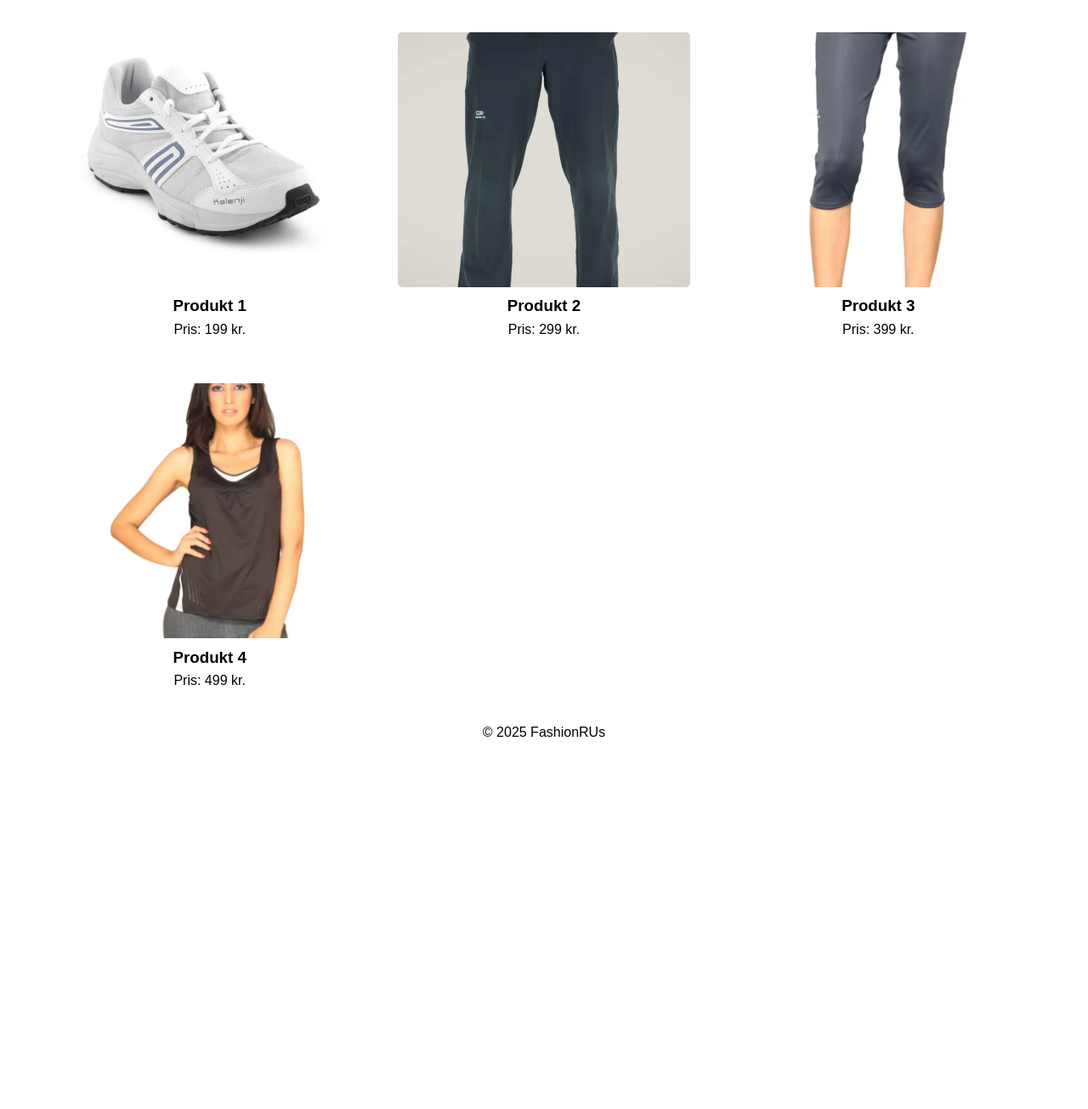
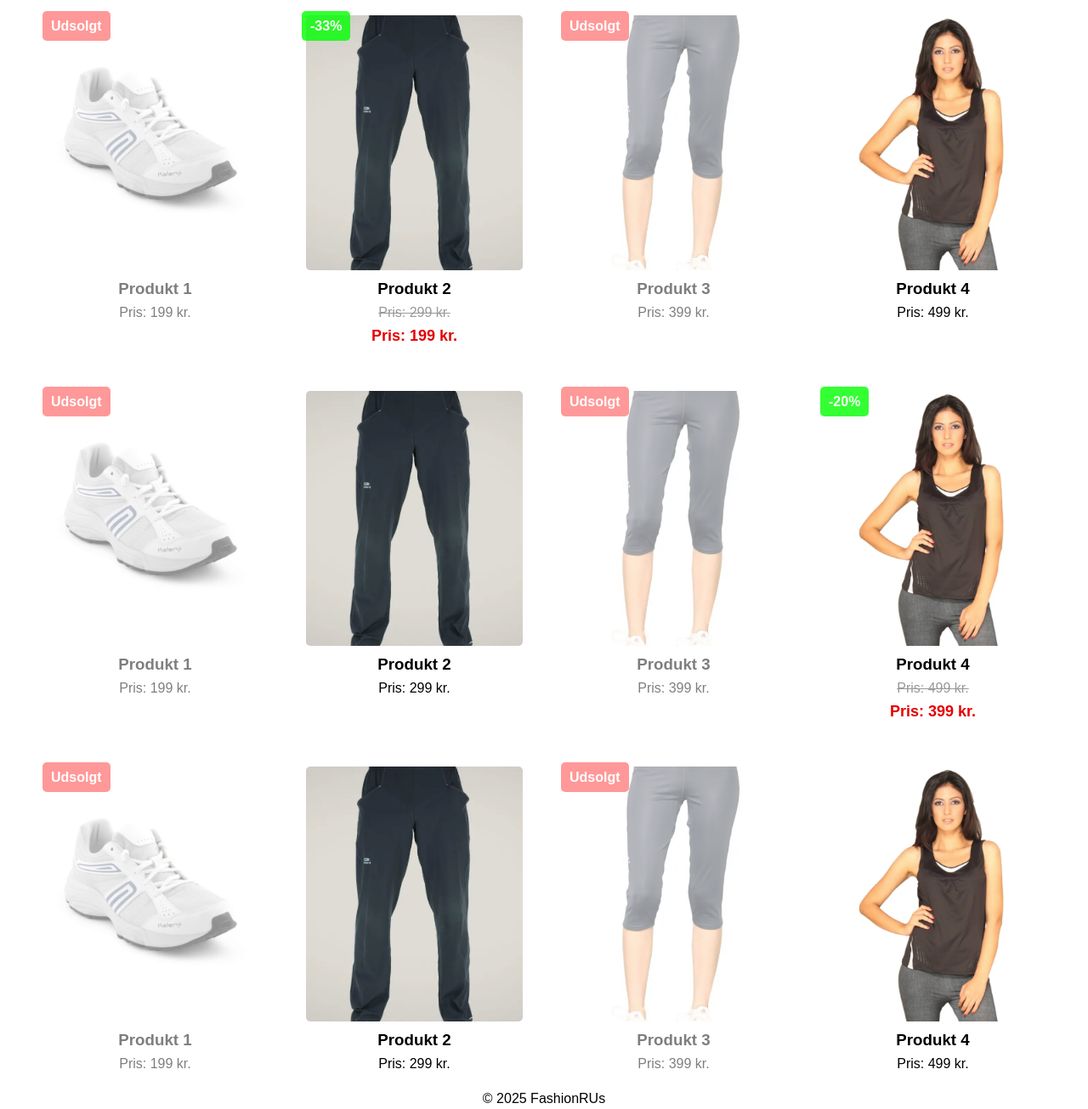
Before and after one commit to ZOEE-max/StatiskSite, a plain HTML site: page site/produktliste.html in a window 1280 px wide. Shown: the part 155-1460 px from the top of the page at 85% size. Before the commit the page ends 1030 px from the top, so only its background shows below. Drawn offline with Linux system fonts and the light colour scheme.

Commit message:
produktliste

```diff
--- a/css/style.css
+++ b/css/style.css
@@ -83,21 +83,24 @@ body {
 
 
 .product_list_container {
-    display: grid;
-    grid-template-columns: repeat(auto-fit, minmax(300px, 1fr));
+    display: flex;
+    flex-wrap: wrap;
+    justify-content: center;
     gap: 20px;
-    padding: 20px;
     max-width: 1200px;
     margin: auto;
 }
+/* _________________________________ */
 
-/* Styling af produktkort */
 .product_card {
+    flex: 1 1 calc(25% - 20px);
     text-decoration: none;
     color: black;
     padding: 15px;
     text-align: center;
     transition: transform 0.2s, box-shadow 0.3s;
+    max-width: 300px;
+    position: relative;
 }
 
 .product_card img {
@@ -106,7 +109,63 @@ body {
     object-fit: cover;
     border-radius: 5px;
 }
+
 .product_card:hover {
     transform: scale(1.05);
     box-shadow: 0px 4px 10px rgba(0, 0, 0, 0.2);
 }
+.product_card.out-of-stock {
+    opacity: 0.5;  /* Gør produktet lidt gennemsigtigt */
+    pointer-events: none;  /* Forhindrer klik på udsolgte produkter */
+}
+
+.product_card.out-of-stock::after {
+    content: "Udsolgt";
+    position: absolute;
+    top: 10px;
+    left: 10px;
+    background-color: rgba(255, 0, 0, 0.8);
+    color: white;
+    padding: 5px 10px;
+    font-size: 16px;
+    font-weight: bold;
+    border-radius: 5px;
+    z-index: 10;
+}
+.product_card .original-price {
+    text-decoration: line-through;
+    color: #999;
+    font-size: 16px;
+}
+
+.product_card .discounted-price {
+    color: #e60000;
+    font-size: 18px;
+    font-weight: bold;
+}
+
+.product_card .discount-tag {
+    position: absolute;
+    top: 10px;
+    left: 10px;
+    background-color: rgba(0, 255, 0, 0.8);
+    color: white;
+    padding: 5px 10px;
+    font-size: 16px;
+    font-weight: bold;
+    border-radius: 5px;
+    text-transform: uppercase;
+    z-index: 10;  /
+}
+
+@media (max-width: 1024px) {
+    .product_card {
+        flex: 1 1 calc(50% - 20px);
+    }
+}
+
+@media (max-width: 600px) {
+    .product_card {
+        flex: 1 1 100%;
+    }
+}
--- a/site/produktliste.html
+++ b/site/produktliste.html
@@ -16,24 +16,70 @@
     <main>
         <h2>Produkter</h2>
         <div class="product_list_container">
-            <a href="product.html?id=1" class="product_card">
+
+            <a href="product.html?id=1" class="product_card out-of-stock">
                 <img src="../img/product1.png" alt="Produkt 1">
                 <h3>Produkt 1</h3>
                 <p>Pris: 199 kr.</p>
             </a>
+            <a href="product.html?id=2" class="product_card">
+                <img src="../img/product2.png" alt="Produkt 2">
+                <h3>Produkt 2</h3>
+                <p class="original-price">Pris: 299 kr.</p>
+    <p class="discounted-price">Pris: 199 kr.</p>
+    <span class="discount-tag">-33%</span>
+            </a>
+            <a href="product.html?id=3" class="product_card out-of-stock">
+                <img src="../img/product3.png" alt="Produkt 3">
+                <h3>Produkt 3</h3>
+                <p>Pris: 399 kr.</p>
+            </a>
+            <a href="product.html?id=4" class="product_card">
+                <img src="../img/product4.png" alt="Produkt 4">
+                <h3>Produkt 4</h3>
+                <p>Pris: 499 kr.</p>
+            </a>
 
+            <!-- Samme produkter gentaget igen -->
+            <a href="product.html?id=1" class="product_card out-of-stock">
+                <img src="../img/product1.png" alt="Produkt 1">
+                <h3>Produkt 1</h3>
+                <p>Pris: 199 kr.</p>
+            </a>
             <a href="product.html?id=2" class="product_card">
                 <img src="../img/product2.png" alt="Produkt 2">
                 <h3>Produkt 2</h3>
                 <p>Pris: 299 kr.</p>
             </a>
-
-            <a href="product.html?id=3" class="product_card">
+            <a href="product.html?id=3" class="product_card out-of-stock">
                 <img src="../img/product3.png" alt="Produkt 3">
                 <h3>Produkt 3</h3>
                 <p>Pris: 399 kr.</p>
             </a>
+            <a href="product.html?id=4" class="product_card">
+                <img src="../img/product4.png" alt="Produkt 4">
+                <h3>Produkt 4</h3>
+                <p class="original-price">Pris: 499 kr.</p>
+                <p class="discounted-price">Pris: 399 kr.</p>
+                <span class="discount-tag">-20%</span>
+            </a>
 
+          <!-- Samme produkter gentaget igen -->
+            <a href="product.html?id=1" class="product_card out-of-stock">
+                <img src="../img/product1.png" alt="Produkt 1">
+                <h3>Produkt 1</h3>
+                <p>Pris: 199 kr.</p>
+            </a>
+            <a href="product.html?id=2" class="product_card">
+                <img src="../img/product2.png" alt="Produkt 2">
+                <h3>Produkt 2</h3>
+                <p>Pris: 299 kr.</p>
+            </a>
+            <a href="product.html?id=3" class="product_card out-of-stock">
+                <img src="../img/product3.png" alt="Produkt 3">
+                <h3>Produkt 3</h3>
+                <p>Pris: 399 kr.</p>
+            </a>
             <a href="product.html?id=4" class="product_card">
                 <img src="../img/product4.png" alt="Produkt 4">
                 <h3>Produkt 4</h3>
@@ -42,6 +88,7 @@
         </div>
     </main>
 
+
     <footer>
         <p>© 2025 FashionRUs</p>
     </footer>
```
